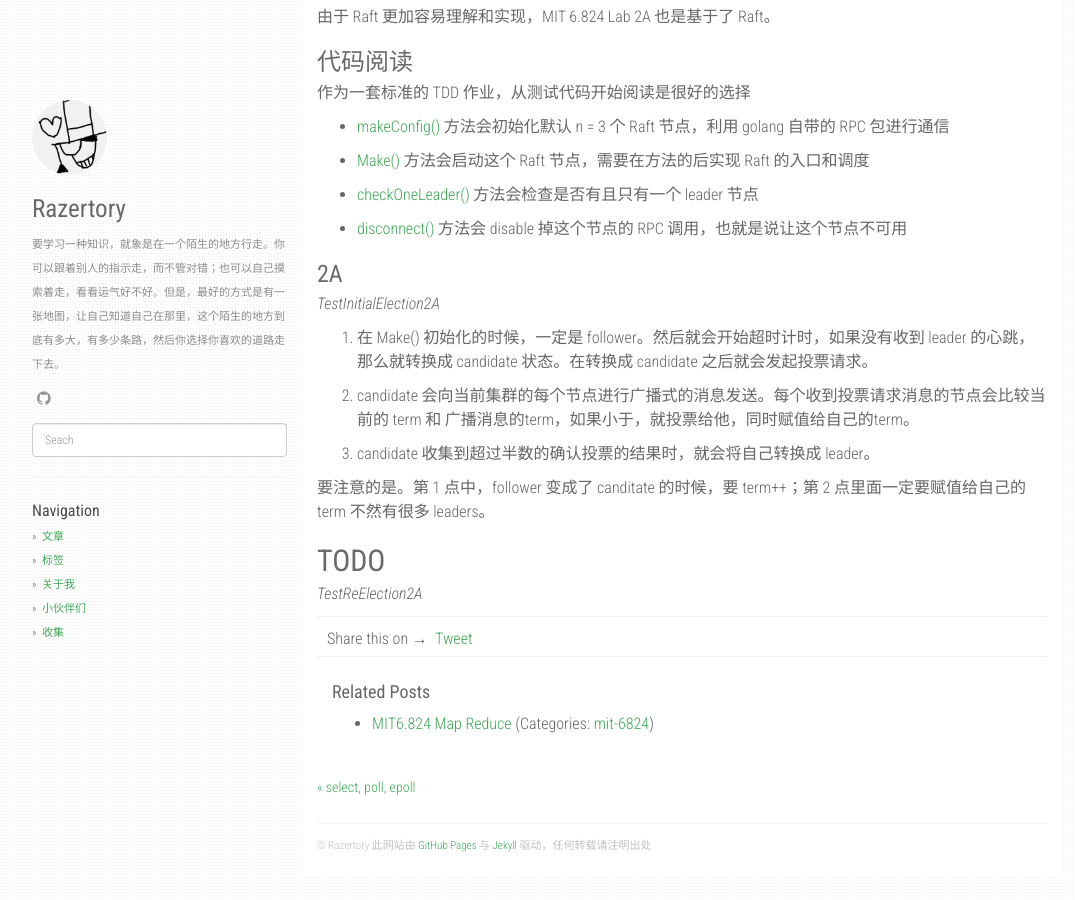
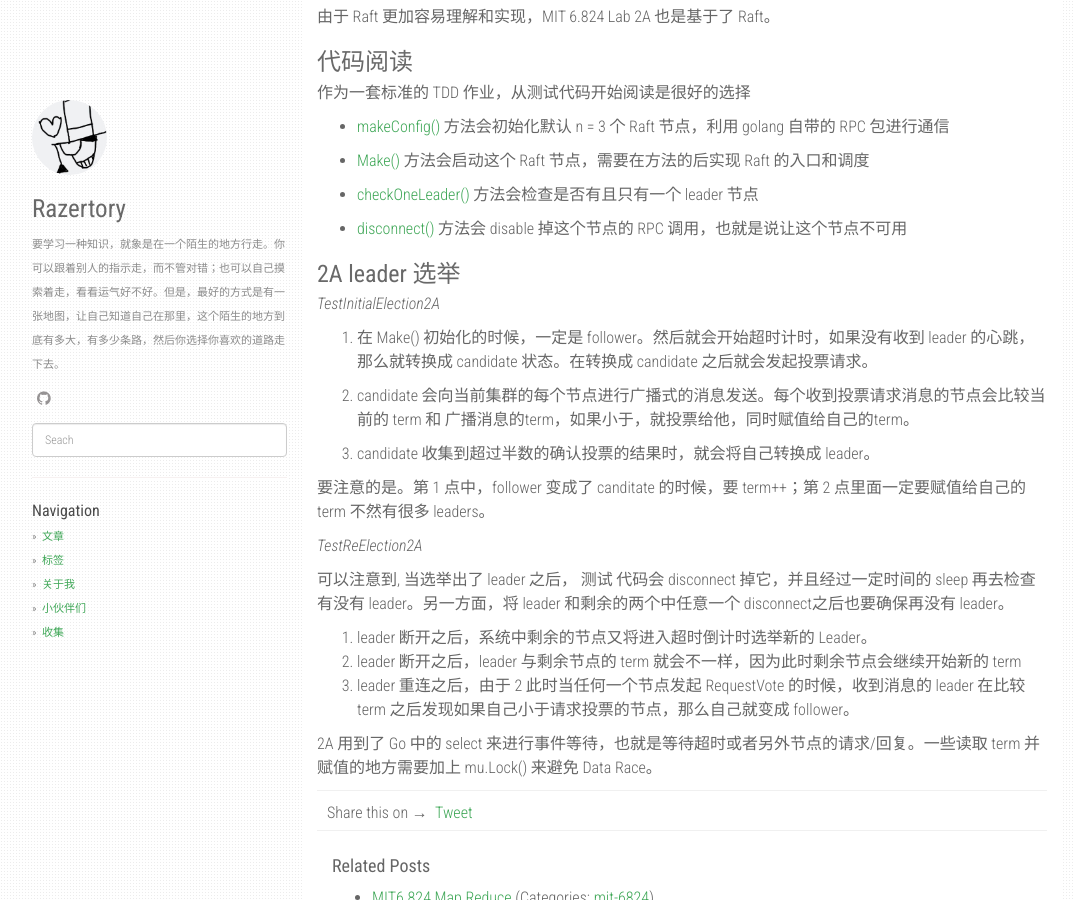
Before and after one commit to razertory/razertory.github.io, a Jekyll site: the page built from _posts/2019-05-12-mit6824-raft-leader-election.md, in a window 1280 px wide and 900 px high, scrolled down 869 px. Shown: the whole window, without its empty margins (53-1128 px from the left). Built offline with Jekyll 4.4.1, drawn with Linux system fonts in a browser that asks for light colours; nearby versions of some CDN libraries; comment, search, counter and statistics services are not loaded.

Commit message:
elect-a-leader

```diff
--- a/_posts/2019-05-12-mit6824-raft-leader-election.md
+++ b/_posts/2019-05-12-mit6824-raft-leader-election.md
@@ -34,7 +34,7 @@ Raft 在 CAP 理论中, 着重强调 C 和 P。
 
 - [disconnect()](https://github.com/razertory/MIT6.824/blob/master/src/raft/config.go#L258) 方法会 disable 掉这个节点的 RPC 调用，也就是说让这个节点不可用
 
-### 2A
+### 2A leader 选举
 
 *TestInitialElection2A*
 
@@ -46,5 +46,13 @@ Raft 在 CAP 理论中, 着重强调 C 和 P。
 
 要注意的是。第 1 点中，follower 变成了 canditate 的时候，要 term++；第 2 点里面一定要赋值给自己的 term 不然有很多 leaders。
 
-## TODO
 *TestReElection2A*
+
+可以注意到, 当选举出了 leader 之后， 测试 代码会 disconnect 掉它，并且经过一定时间的 sleep 再去检查有没有 leader。另一方面，将 leader 和剩余的两个中任意一个 disconnect之后也要确保再没有 leader。
+
+1. leader 断开之后，系统中剩余的节点又将进入超时倒计时选举新的 Leader。
+2. leader 断开之后，leader 与剩余节点的 term 就会不一样，因为此时剩余节点会继续开始新的 term
+3. leader 重连之后，由于 2 此时当任何一个节点发起 RequestVote 的时候，收到消息的 leader 在比较 term 之后发现如果自己小于请求投票的节点，那么自己就变成 follower。
+
+
+2A 用到了 Go 中的 select 来进行事件等待，也就是等待超时或者另外节点的请求/回复。一些读取 term 并赋值的地方需要加上 mu.Lock() 来避免 Data Race。
```
